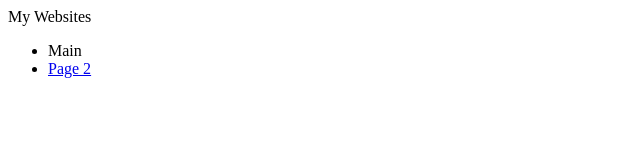
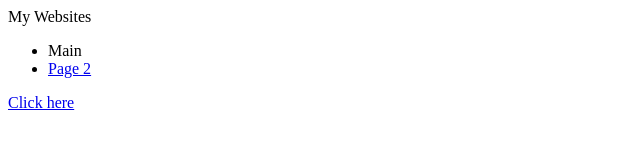
Before and after one commit to jmanna6/jmanna6.github.io, a plain HTML site: page index.html in a window 1280 px wide. Shown: the full height of the page, 0-640 px from the left. Drawn offline with Linux system fonts and the light colour scheme.

Commit message:
Adding download link for Kate

```diff
--- a/index.html
+++ b/index.html
@@ -10,5 +10,9 @@
       <li><a href="page2.html">Page 2</a></li>
     </ul>
 
+	<a href="files/calculator.exe" download="WeightCalculator.exe" download>
+		Click here
+	</a>
+
   </body>
 </html>
```
